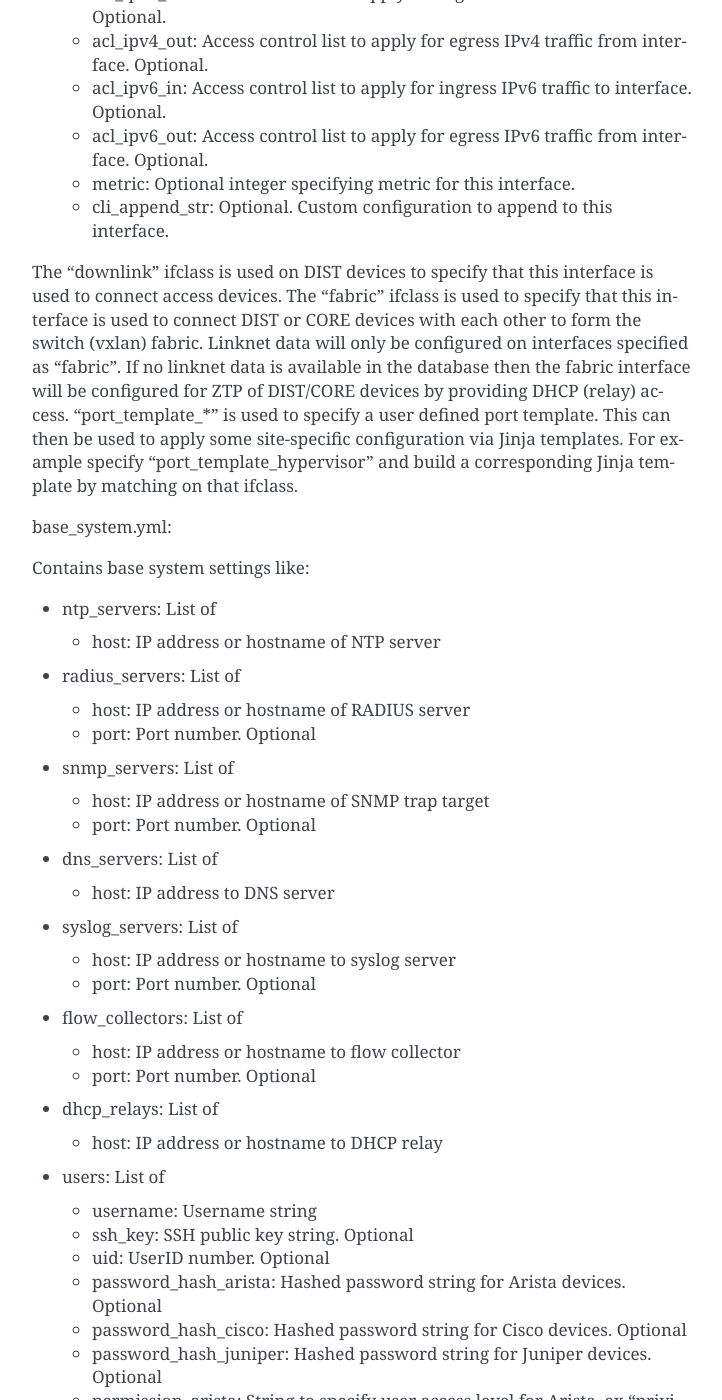
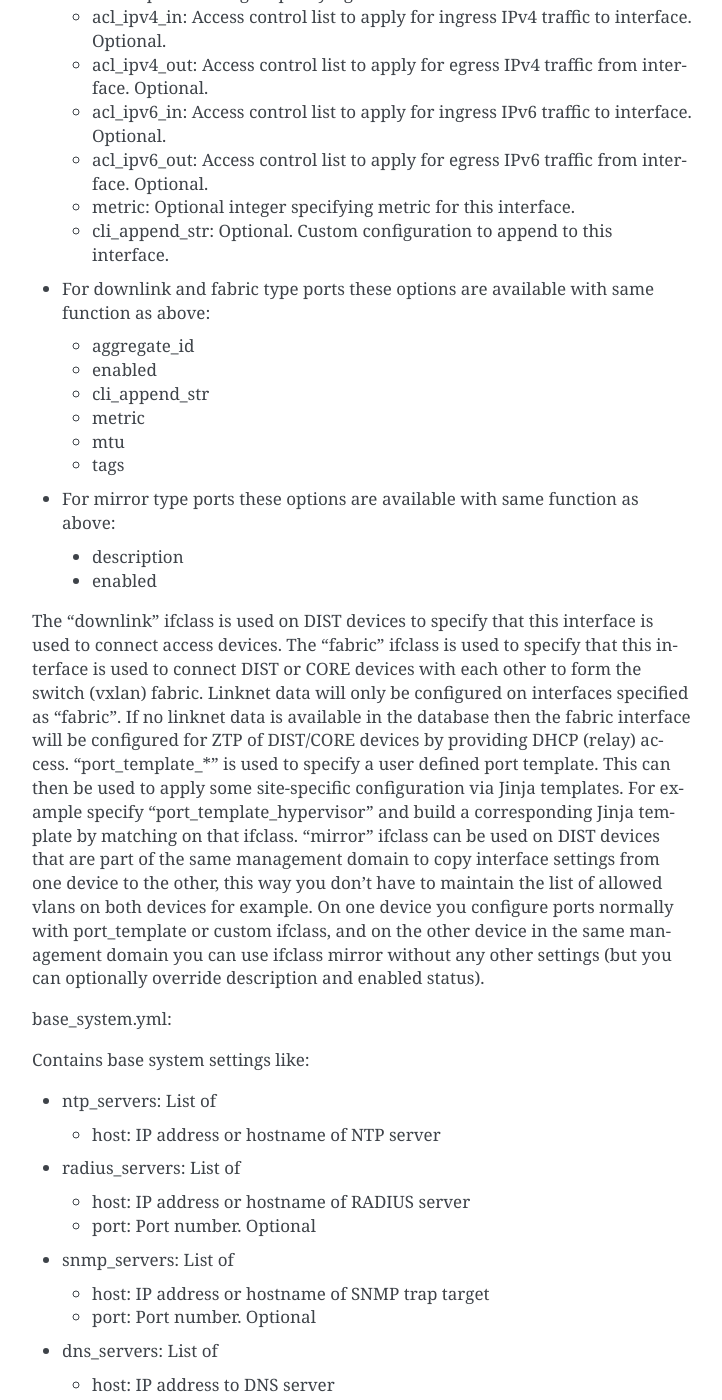
Before and after one commit to SUNET/cnaas-nms, a Sphinx documentation site: the page built from docs/reporef/index.rst, in a window 1280 px wide and 1400 px high, scrolled down 8981 px. Shown: the whole window, without its empty margins (388-1110 px from the left). Built offline with Sphinx 7.4.7, drawn with Linux system fonts in a browser that asks for light colours; some of the changed text lies outside the part shown.

Commit message:
Add mirror to settings_fields, add check to make sure we don't mirror fabric or downlink ports Add docs

```diff
--- a/docs/reporef/index.rst
+++ b/docs/reporef/index.rst
@@ -397,7 +397,7 @@ Keys for interfaces.yml or interfaces_<model>.yml:
 * interfaces: List of dicctionaries with keys:
 
   * name: Interface name, like "Ethernet1". Can also be an interface range like "Ethernet[1-4]".
-  * ifclass: Interface class, one of: downlink, fabric, custom, port_template_*
+  * ifclass: Interface class, one of: downlink, fabric, custom, mirror, port_template_*
   * config: Optional. Raw CLI config used in case "custom" ifclass was selected
 
 * Additional interface options for port_template type:
@@ -420,6 +420,21 @@ Keys for interfaces.yml or interfaces_<model>.yml:
   * metric: Optional integer specifying metric for this interface.
   * cli_append_str: Optional. Custom configuration to append to this interface.
 
+* For downlink and fabric type ports these options are available with same function as above:
+
+  * aggregate_id
+  * enabled
+  * cli_append_str
+  * metric
+  * mtu
+  * tags
+
+*  For mirror type ports these options are available with same function as above:
+
+  * description
+  * enabled
+
+
 The "downlink" ifclass is used on DIST devices to specify that this interface
 is used to connect access devices. The "fabric" ifclass is used to specify that
 this interface is used to connect DIST or CORE devices with each other to form
@@ -431,6 +446,13 @@ providing DHCP (relay) access.
 be used to apply some site-specific configuration via Jinja templates. For
 example specify "port_template_hypervisor" and build a corresponding Jinja
 template by matching on that ifclass.
+"mirror" ifclass can be used on DIST devices that are part of the same management
+domain to copy interface settings from one device to the other, this way you
+don't have to maintain the list of allowed vlans on both devices for example.
+On one device you configure ports normally with port_template or custom ifclass,
+and on the other device in the same management domain you can use ifclass mirror
+without any other settings (but you can optionally override description and enabled
+status).
 
 base_system.yml:
 
```
Also changed, not shown: 2 other files.
